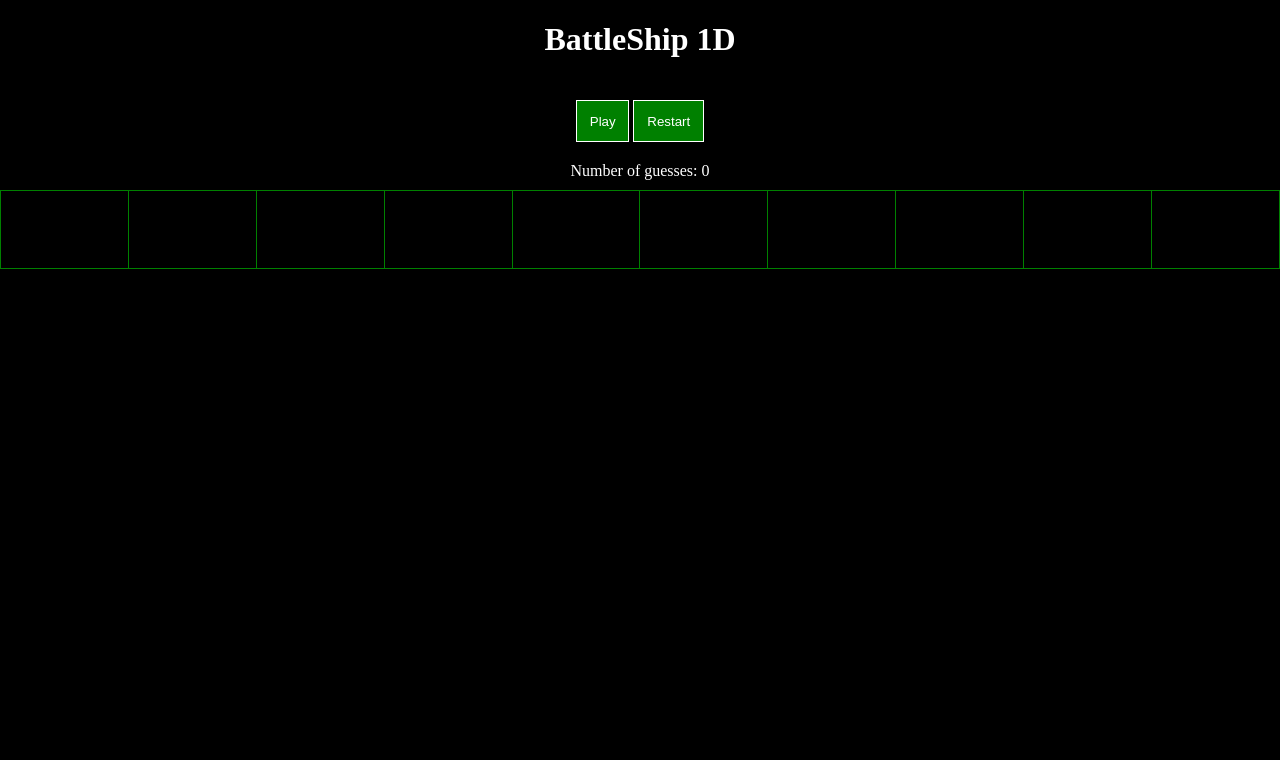
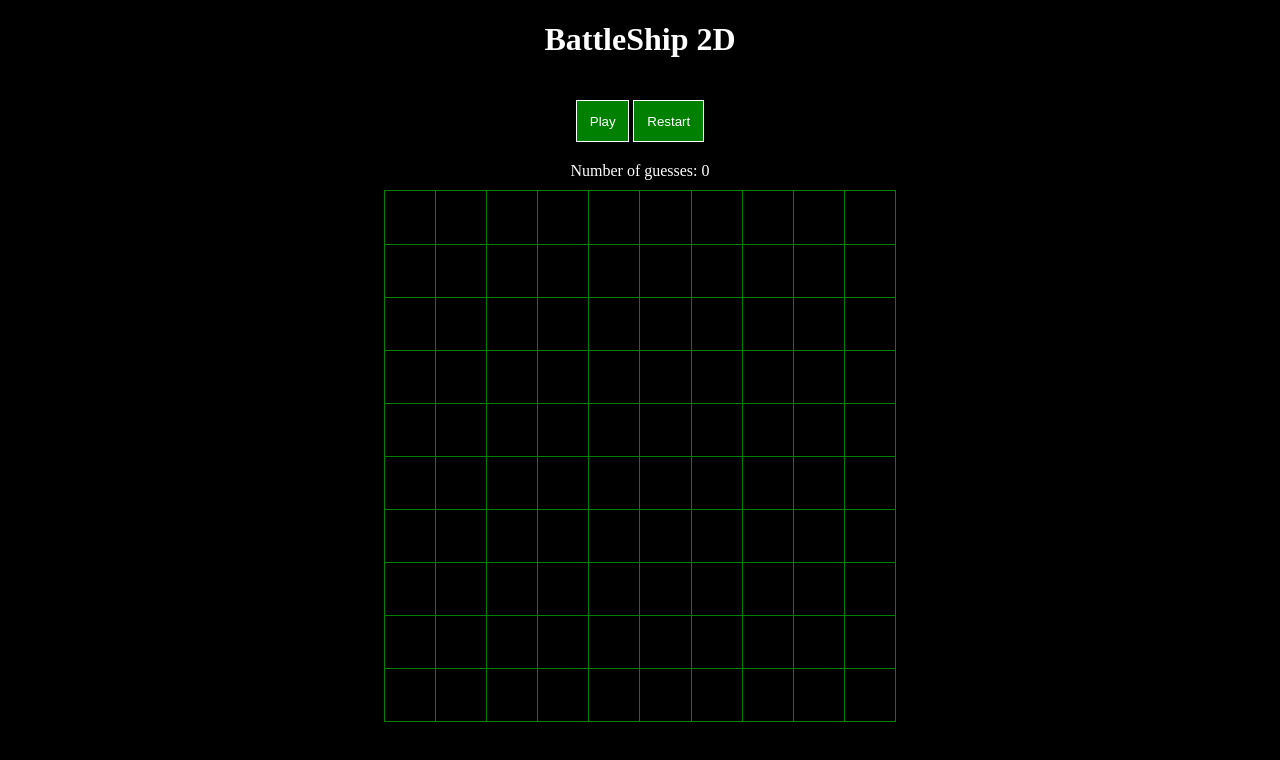
Before and after one commit to hellovietduc/battleship-web-game, a plain HTML site: page index.html in a window 1280 px wide. Both pictures are taken after a click on the button "Play". Drawn offline with nearby package versions, Linux system fonts and the light colour scheme.

Commit message:
Update game to 2D

```diff
--- a/css/style.css
+++ b/css/style.css
@@ -4,6 +4,10 @@ body {
   background-color: black;
   margin: 0;
   padding: 0;
+}
+
+div#instruction {
+  margin: auto 3%;
 }
 
 .action-bar button {
@@ -20,6 +24,10 @@ body {
   border: 1px solid green;
 }
 
+div#play-ground {
+  margin-bottom: 30px;
+}
+
 div#noti {
   margin-bottom: 10px;
 }
@@ -27,29 +35,61 @@ div#noti {
 .box-container {
   border-spacing: 0;
   border-collapse: collapse;
-  width: 100%;
+  width: 40%;
+  margin: 0 auto;
 }
 
-.box, .box-hit {
-  width: 9%;
-  padding-top: 3%;
-  padding-bottom: 3%;
+.box, .box-choosen, .box-hit {
+  width: 10%;
+  padding-top: 10%;
 }
 
 .box {
   border: 1px solid green;
 }
 
-.box:hover {
+.box:hover, .box-choosen {
   background-color: yellow;
-  border: none;
+  border: 1px solid yellow;
 }
 
 .box-hit {
   background-color: red;
-  border: none;
+  border: 1px solid red;
 }
 
 .text-center {
   text-align: center;
 }
+
+@media (max-width: 720px) {
+
+  .box-container {
+    width: 50%;
+  }
+
+}
+
+@media (max-width: 640px) {
+
+  .box-container {
+    width: 60%;
+  }
+
+}
+
+@media (max-width: 570px) {
+
+  .box-container {
+    width: 70%;
+  }
+
+}
+
+@media (max-width: 480px) {
+
+  .box-container {
+    width: 80%;
+  }
+
+}
--- a/index.html
+++ b/index.html
@@ -9,11 +9,11 @@
 <body>
 
   <div class="text-center">
-    <h1>BattleShip 1D</h1>
+    <h1>BattleShip 2D</h1>
   </div>
 
   <div id="instruction" class="text-center">
-    There is a ship 3 boxes long down there. If you're ready to go sink it, click Play.<br>
+    There is a ship 4-unit long down there. If you're ready to go sink it, click Play.<br>
     If this game is so interesting you want to play again, click Restart. Good luck!
   </div>
 
@@ -24,18 +24,126 @@
 
   <div id="play-ground">
     <div id="noti" class="text-center">Number of guesses: 0</div>
-    <table class="box-container text-center">
+    <table class="box-container">
       <tr>
-        <td id="col-0" class="box"></td>
-        <td id="col-1" class="box"></td>
-        <td id="col-2" class="box"></td>
-        <td id="col-3" class="box"></td>
-        <td id="col-4" class="box"></td>
-        <td id="col-5" class="box"></td>
-        <td id="col-6" class="box"></td>
-        <td id="col-7" class="box"></td>
-        <td id="col-8" class="box"></td>
-        <td id="col-9" class="box"></td>
+        <td id="c00" class="box"></td>
+        <td id="c10" class="box"></td>
+        <td id="c20" class="box"></td>
+        <td id="c30" class="box"></td>
+        <td id="c40" class="box"></td>
+        <td id="c50" class="box"></td>
+        <td id="c60" class="box"></td>
+        <td id="c70" class="box"></td>
+        <td id="c80" class="box"></td>
+        <td id="c90" class="box"></td>
+      </tr>
+      <tr>
+        <td id="c01" class="box"></td>
+        <td id="c11" class="box"></td>
+        <td id="c21" class="box"></td>
+        <td id="c31" class="box"></td>
+        <td id="c41" class="box"></td>
+        <td id="c51" class="box"></td>
+        <td id="c61" class="box"></td>
+        <td id="c71" class="box"></td>
+        <td id="c81" class="box"></td>
+        <td id="c91" class="box"></td>
+      </tr>
+      <tr>
+        <td id="c02" class="box"></td>
+        <td id="c12" class="box"></td>
+        <td id="c22" class="box"></td>
+        <td id="c32" class="box"></td>
+        <td id="c42" class="box"></td>
+        <td id="c52" class="box"></td>
+        <td id="c62" class="box"></td>
+        <td id="c72" class="box"></td>
+        <td id="c82" class="box"></td>
+        <td id="c92" class="box"></td>
+      </tr>
+      <tr>
+        <td id="c03" class="box"></td>
+        <td id="c13" class="box"></td>
+        <td id="c23" class="box"></td>
+        <td id="c33" class="box"></td>
+        <td id="c43" class="box"></td>
+        <td id="c53" class="box"></td>
+        <td id="c63" class="box"></td>
+        <td id="c73" class="box"></td>
+        <td id="c83" class="box"></td>
+        <td id="c93" class="box"></td>
+      </tr>
+      <tr>
+        <td id="c04" class="box"></td>
+        <td id="c14" class="box"></td>
+        <td id="c24" class="box"></td>
+        <td id="c34" class="box"></td>
+        <td id="c44" class="box"></td>
+        <td id="c54" class="box"></td>
+        <td id="c64" class="box"></td>
+        <td id="c74" class="box"></td>
+        <td id="c84" class="box"></td>
+        <td id="c94" class="box"></td>
+      </tr>
+      <tr>
+        <td id="c05" class="box"></td>
+        <td id="c15" class="box"></td>
+        <td id="c25" class="box"></td>
+        <td id="c35" class="box"></td>
+        <td id="c45" class="box"></td>
+        <td id="c55" class="box"></td>
+        <td id="c65" class="box"></td>
+        <td id="c75" class="box"></td>
+        <td id="c85" class="box"></td>
+        <td id="c95" class="box"></td>
+      </tr>
+      <tr>
+        <td id="c06" class="box"></td>
+        <td id="c16" class="box"></td>
+        <td id="c26" class="box"></td>
+        <td id="c36" class="box"></td>
+        <td id="c46" class="box"></td>
+        <td id="c56" class="box"></td>
+        <td id="c66" class="box"></td>
+        <td id="c76" class="box"></td>
+        <td id="c86" class="box"></td>
+        <td id="c96" class="box"></td>
+      </tr>
+      <tr>
+        <td id="c07" class="box"></td>
+        <td id="c17" class="box"></td>
+        <td id="c27" class="box"></td>
+        <td id="c37" class="box"></td>
+        <td id="c47" class="box"></td>
+        <td id="c57" class="box"></td>
+        <td id="c67" class="box"></td>
+        <td id="c77" class="box"></td>
+        <td id="c87" class="box"></td>
+        <td id="c97" class="box"></td>
+      </tr>
+      <tr>
+        <td id="c08" class="box"></td>
+        <td id="c18" class="box"></td>
+        <td id="c28" class="box"></td>
+        <td id="c38" class="box"></td>
+        <td id="c48" class="box"></td>
+        <td id="c58" class="box"></td>
+        <td id="c68" class="box"></td>
+        <td id="c78" class="box"></td>
+        <td id="c88" class="box"></td>
+        <td id="c98" class="box"></td>
+      </tr
+      ><tr>
+        <td id="c09" class="box"></td>
+        <td id="c19" class="box"></td>
+        <td id="c29" class="box"></td>
+        <td id="c39" class="box"></td>
+        <td id="c49" class="box"></td>
+        <td id="c59" class="box"></td>
+        <td id="c69" class="box"></td>
+        <td id="c79" class="box"></td>
+        <td id="c89" class="box"></td>
+        <td id="c99" class="box"></td>
       </tr>
     </table>
   </div>
--- a/js/main.js
+++ b/js/main.js
@@ -1,4 +1,6 @@
-const shipLocation = [];
+const shipCoordinate = { x: [], y: [] };
+const shipLength = 4;
+const isCoordinateSatisfying = c => c >= 0 && c <= 9;
 let isSunk = true;
 let guesses;
 
@@ -20,7 +22,8 @@ $("#play").click(() => {
 // Restart button handler
 // Can be pressed anytime
 $("#restart").click(() => {
-    shipLocation.splice(0);
+    shipCoordinate.x.splice(0);
+    shipCoordinate.y.splice(0);
     initGame();
 });
 
@@ -28,14 +31,18 @@ $("#restart").click(() => {
 // Can only be pressed when in game
 $(".box").click(function () {
     if (!isSunk) {
-        const userGuess = parseInt(this.id.charAt(4));
+        const userGuess = {
+            x: parseInt(this.id.charAt(1)),
+            y: parseInt(this.id.charAt(2))
+        }
         guesses++;
         updateNumOfGuesses();
+        markChoosenBox(this.id);
 
         const hit = checkGuess(userGuess);
         if (hit) {
-            removeBrokenPart(userGuess);
-            markHitShip(userGuess);
+            markShipAsHit(userGuess);
+            markHitBox(userGuess);
             if (isShipSunk()) {
                 isSunk = true;
                 showResult();
@@ -62,11 +69,16 @@ function updateNumOfGuesses() {
     $("#noti").text("Number of guesses: " + guesses);
 }
 
-function markHitShip(location) {
-    $("#col-" + location).removeClass("box").addClass("box-hit");
+function markChoosenBox(id) {
+    $("#" + id).removeClass("box").addClass("box-choosen");
 }
 
-function unmarkAllHitShips() {
+function markHitBox(coordinate) {
+    $("#c" + coordinate.x + coordinate.y).removeClass("box").addClass("box-hit");
+}
+
+function unmarkAllBoxes() {
+    $(".box-choosen").removeClass("box-choosen").addClass("box");
     $(".box-hit").removeClass("box-hit").addClass("box");
 }
 
@@ -82,31 +94,63 @@ function initGame() {
     isSunk = false;
     guesses = 0;
     updateNumOfGuesses();
-    unmarkAllHitShips();
+    unmarkAllBoxes();
 }
 
 function locateShip() {
-    const firstPoint = Math.floor(Math.random()*10); // Random number: 0-9
-    if (firstPoint + 2 > 9) { // Ship is out of range, locate it backwards
-        shipLocation.push(firstPoint);
-        shipLocation.push(firstPoint - 1);
-        shipLocation.push(firstPoint - 2);
-    }
-    else { // Locate ship forwards
-        shipLocation.push(firstPoint);
-        shipLocation.push(firstPoint + 1);
-        shipLocation.push(firstPoint + 2);
+    const baseX = Math.floor(Math.random()*10); // Random number: 0-9
+    const baseY = Math.floor(Math.random()*10);
+    const horizontalShip = randomOf(0, 1); // 0 means vertical ship
+
+    if (horizontalShip) createShip(shipCoordinate.y, shipCoordinate.x, baseY, baseX);
+    else createShip(shipCoordinate.x, shipCoordinate.y, baseX, baseY);
+}
+
+function checkGuess(guess) {
+    return shipCoordinate.x.includes(guess.x) && shipCoordinate.y.includes(guess.y);
+}
+
+function markShipAsHit(coordinate) {
+    shipCoordinate.x.splice(shipCoordinate.x.indexOf(coordinate.x), 1);
+    shipCoordinate.y.splice(shipCoordinate.y.indexOf(coordinate.y), 1);
+}
+
+function isShipSunk() {
+    return shipCoordinate.x.length === 0 && shipCoordinate.y.length === 0;
+}
+
+// Create a ship with predefined length that fits in the map
+function createShip(staticCoordinate, dynamicCoordinate, staticBase, dynamicBase) {
+    // Locate static coordinate
+    for (let i = 0; i < shipLength; i++) staticCoordinate.push(staticBase);
+
+    // Locate dynamic coordinate
+    while (true) {
+        dynamicCoordinate.push(dynamicBase);
+        expandArray(dynamicCoordinate, shipLength);
+        if (dynamicCoordinate.every(isCoordinateSatisfying)) break;
+        else dynamicCoordinate.splice(0);
     }
 }
 
-function checkGuess(guess) {
-    return shipLocation.includes(guess);
+// Return a random number from 2 numbers passed in
+function randomOf(num1, num2) {
+    num1 = parseInt(num1);
+    num2 = parseInt(num2);
+    if (isNaN(num1) && isNaN(num2)) return null;
+    if (isNaN(num1)) return num2;
+    if (isNaN(num2)) return num1;
+    const rand = Math.floor(Math.random()*10);
+    return rand % 2 === 0 ? num1 : num2;
 }
 
-function removeBrokenPart(location) {
-    shipLocation.splice(shipLocation.indexOf(location), 1);
+// Expand an array 'times' times, with the expanded values are
+// first element minus 1 or last element plus 1
+function expandArray(arr, times) {
+    for (let i = 0; i < times - 1; i++) {
+        const posible1 = arr[0] - 1;
+        const posible2 = arr[arr.length - 1] + 1;
+        arr.push(randomOf(posible1, posible2));
+        arr.sort((a, b) => a - b);
+    }
 }
-
-function isShipSunk() {
-    return shipLocation.length === 0;
-}
```
